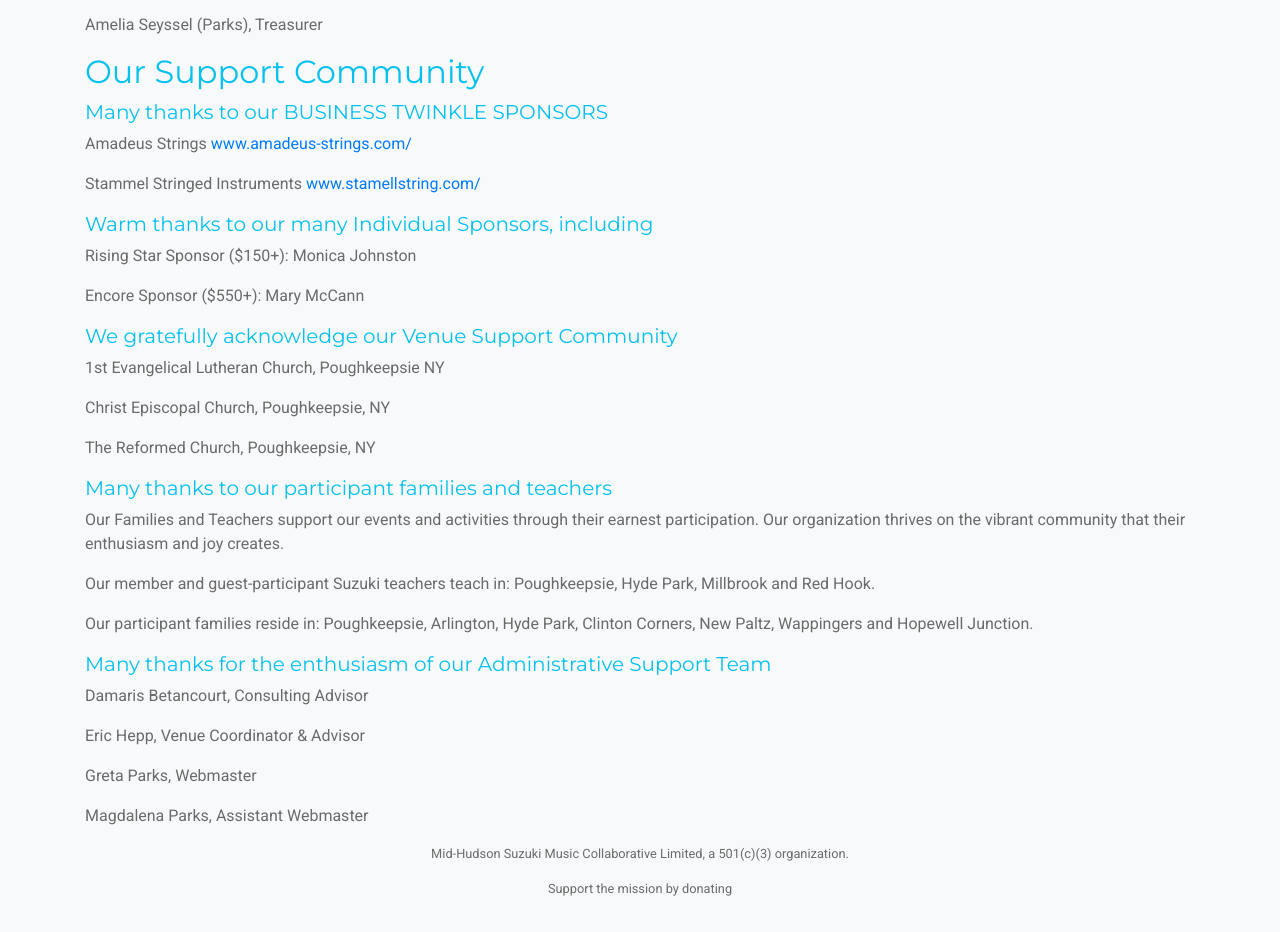
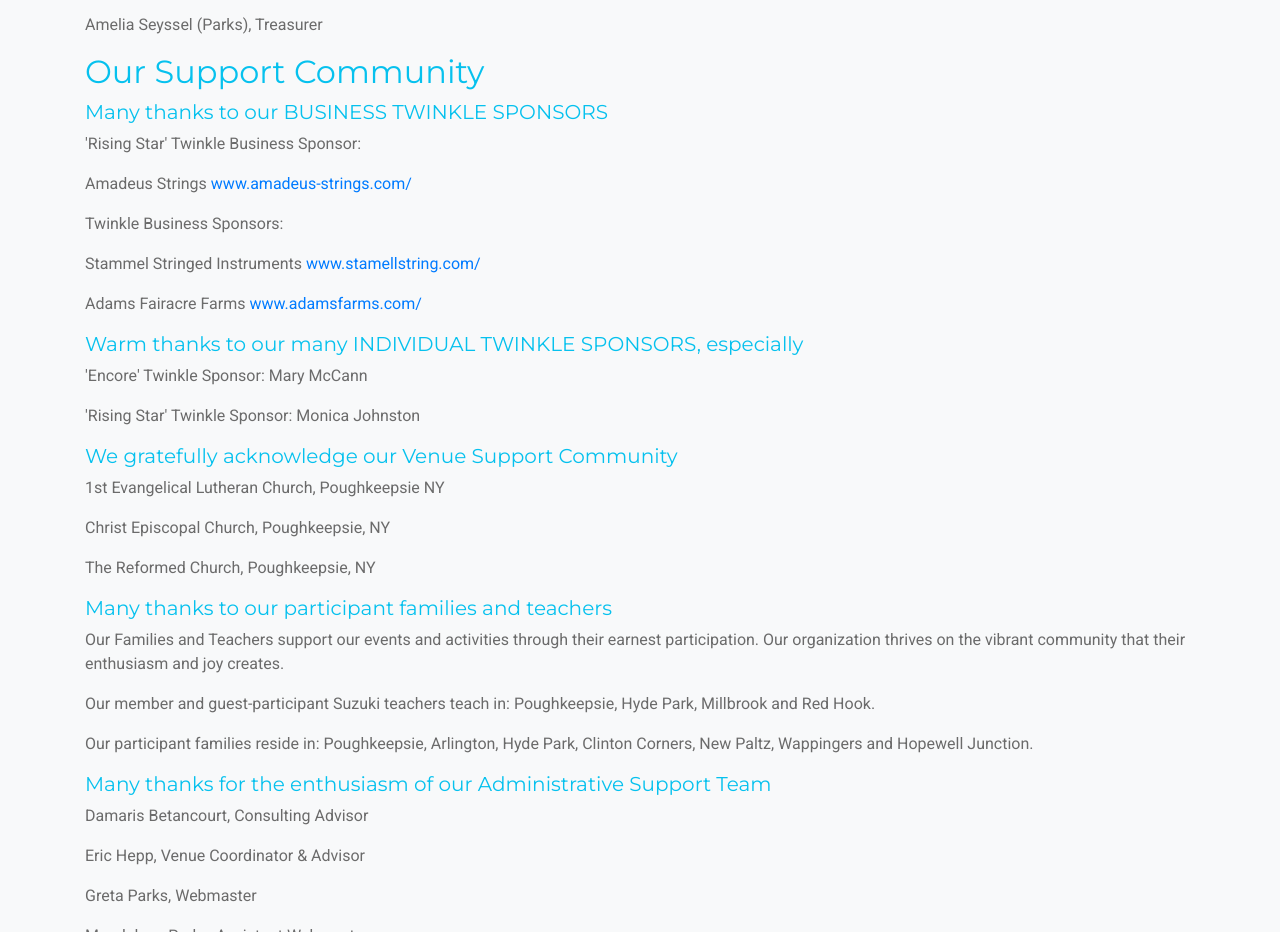
Before and after one commit to GretaP/mhSuzuki, a plain HTML site: page support-us.html in a window 1280 px wide. Shown: the part 1060-1992 px from the top of the page. Drawn offline with nearby package versions, Linux system fonts and the light colour scheme.

Commit message:
support us

```diff
--- a/support-us.html
+++ b/support-us.html
@@ -82,12 +82,15 @@
 
             <h2 id="OurSupportCommunity">Our Support Community</h2>
             <h3 class="h5">Many thanks to our BUSINESS TWINKLE SPONSORS</h3>
+            <p>'Rising Star' Twinkle Business Sponsor:</p>
             <p>Amadeus Strings <a href="https://www.amadeus-strings.com/" target="_blank">www.amadeus-strings.com/</a></p>
+            <p>Twinkle Business Sponsors: </p>
             <p>Stammel Stringed Instruments  <a href="https://www.stamellstring.com/" target="_blank">www.stamellstring.com/</a> </p>
+            <p>Adams Fairacre Farms <a href="https://www.adamsfarms.com/" target="_blank">www.adamsfarms.com/</a></p>
 
-            <h3 class="h5">Warm thanks to our many Individual Sponsors, including</h3>
-            <p>Rising Star Sponsor ($150+): Monica Johnston</p>
-            <p>Encore Sponsor ($550+): Mary McCann</p>
+            <h3 class="h5">Warm thanks to our many INDIVIDUAL TWINKLE SPONSORS, especially</h3>
+            <p>'Encore' Twinkle Sponsor: Mary McCann</p>
+            <p>'Rising Star' Twinkle Sponsor: Monica Johnston</p>
 
             <h3 class="h5">We gratefully acknowledge our Venue Support Community</h3>
             <p>1st Evangelical Lutheran Church, Poughkeepsie NY</p>
```
